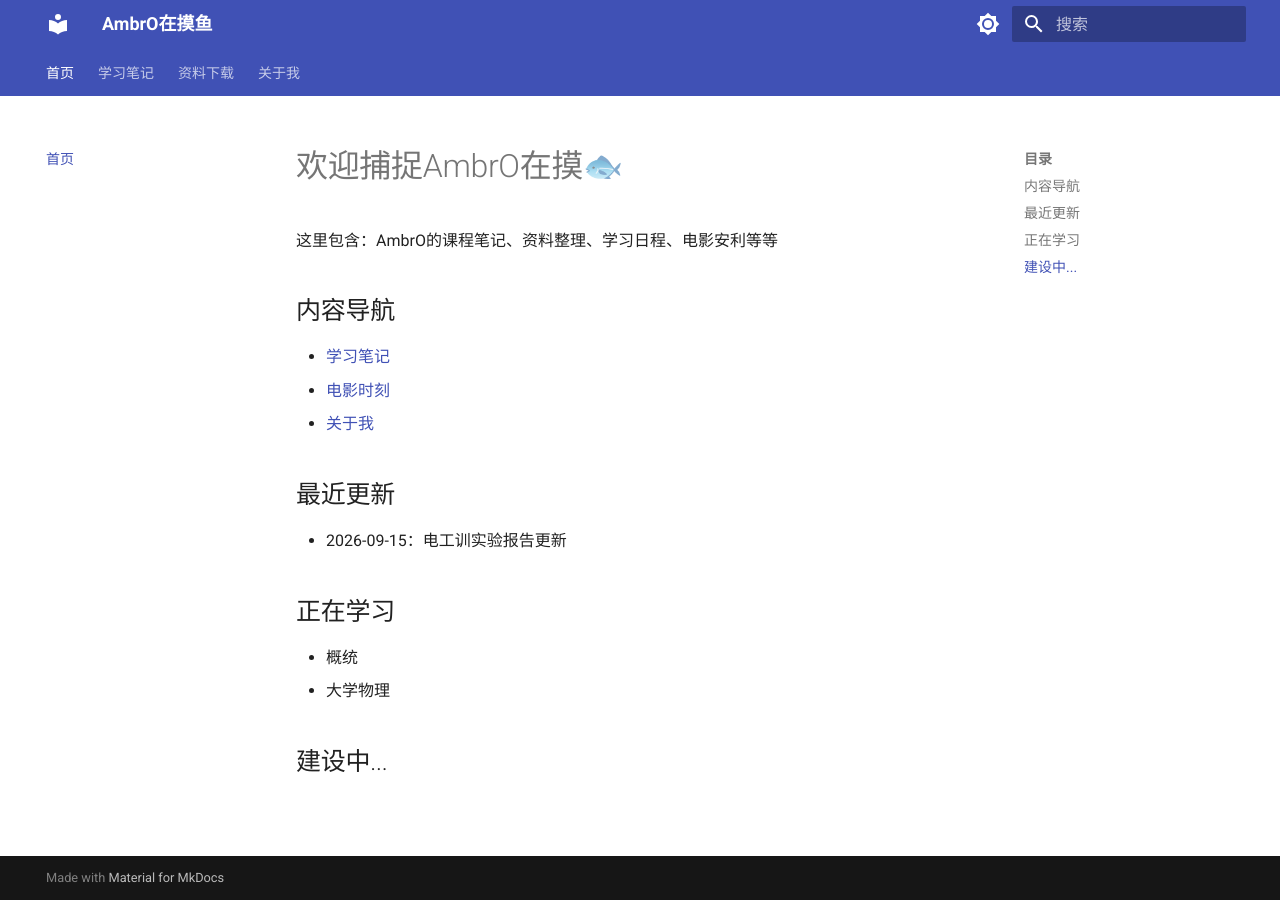
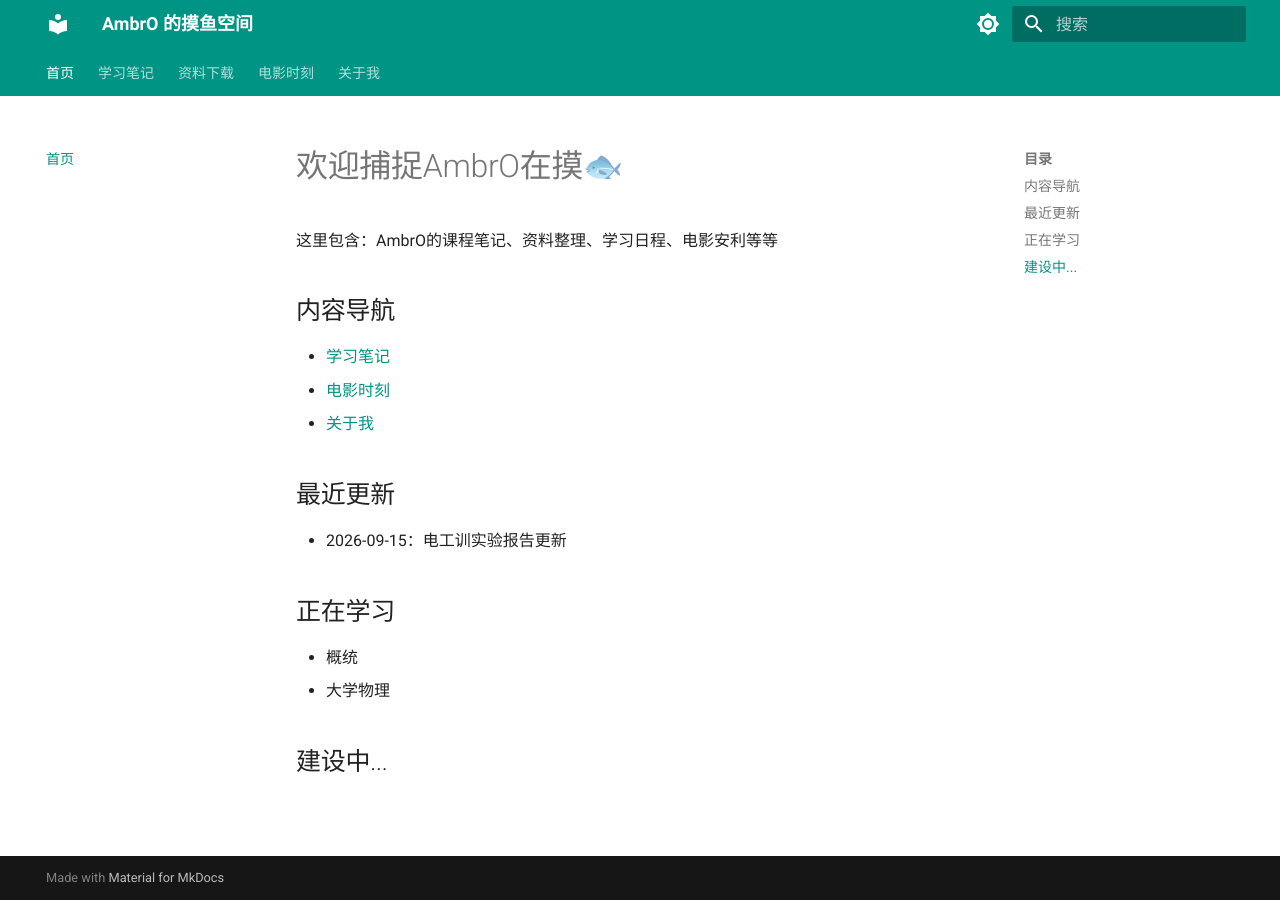
Before and after one commit to 7Ambrose/7Ambrose.github.io, an MkDocs documentation site: the page built from docs/index.md, in a window 1280 px wide. Built offline with MkDocs 1.6.1 and Material for MkDocs 9.7.7, drawn with Linux system fonts in a browser that asks for light colours.

Commit message:
Update mkdocs.yml

```diff
--- a/mkdocs.yml
+++ b/mkdocs.yml
@@ -1,6 +1,7 @@
-site_name: AmbrO在摸鱼
-site_description: 记录学习，整理笔记，分享资料
-site_url: https://AmbrOse.github.io/
+site_name: AmbrO 的摸鱼空间
+site_description: AmbrO的课程笔记、资料整理、学习日程与电影安利
+
+use_directory_urls: true
 
 theme:
   name: material
@@ -12,14 +13,14 @@ theme:
     - content.code.copy
   palette:
     - scheme: default
-      primary: indigo
-      accent: indigo
+      primary: teal
+      accent: amber
       toggle:
         icon: material/brightness-7
         name: 切换到深色模式
     - scheme: slate
-      primary: indigo
-      accent: indigo
+      primary: teal
+      accent: amber
       toggle:
         icon: material/brightness-4
         name: 切换到浅色模式
@@ -37,7 +38,8 @@ markdown_extensions:
 nav:
   - 首页: index.md
   - 学习笔记:
-      - 数学:
-          - 第一篇笔记: notes/math/first.md
+      - 电工训:
+          - 实验报告: notes/electric_train/first.md
   - 资料下载: resources.md
+  - 电影时刻: movies.md
   - 关于我: about.md
```
